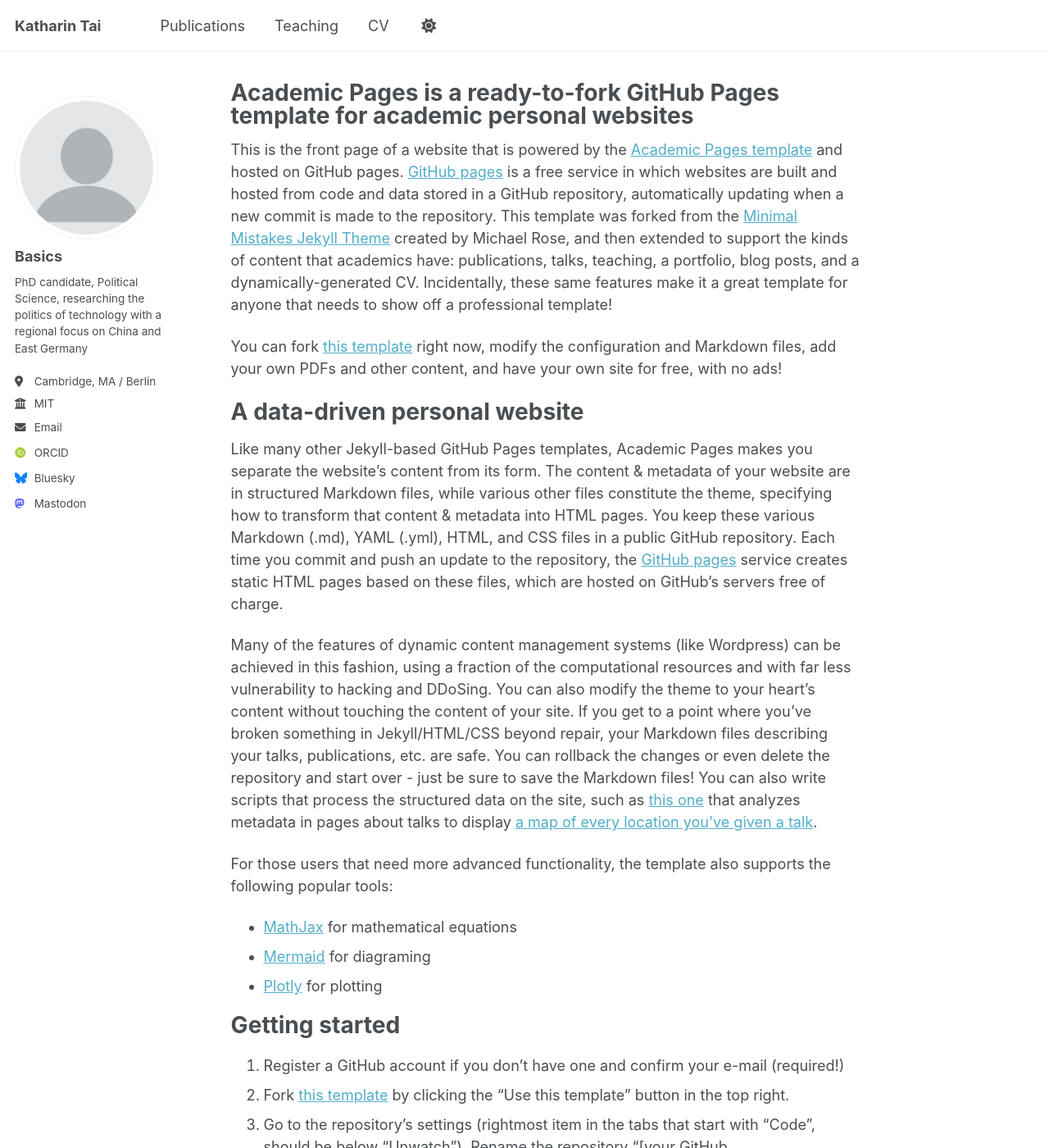
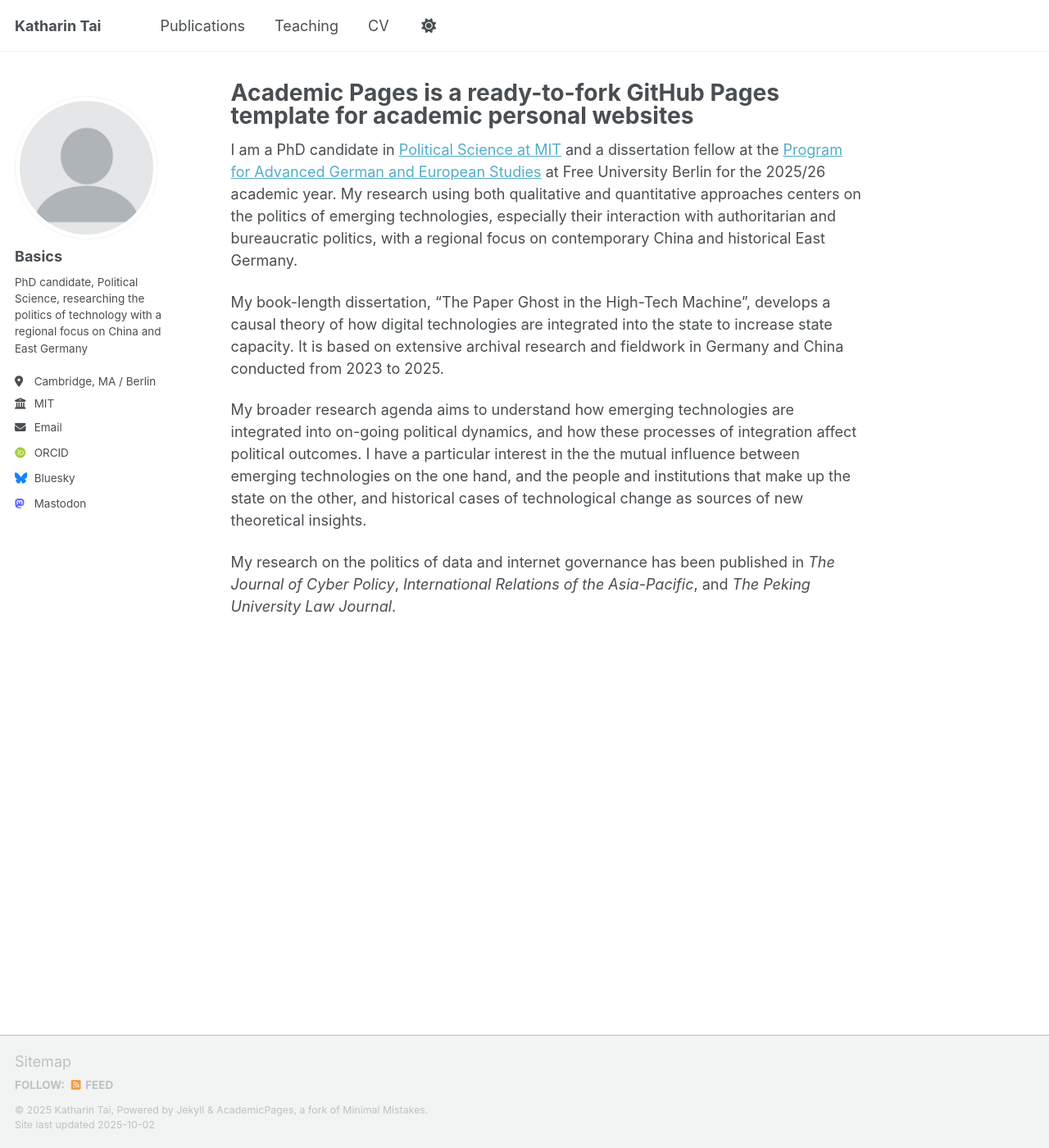
Before and after one commit to katharintai/katharintai.github.io, a Jekyll site: the page built from _pages/about.md, in a window 1280 px wide and 1400 px high. Shown: the whole window at 82% size. Built offline with Jekyll 4.4.1, drawn with Linux system fonts in a browser that asks for light colours; some web fonts are replaced; a script that is not in the unit is left out; some of the changed text lies outside the part shown.

Commit message:
"about" update

```diff
--- a/_pages/about.md
+++ b/_pages/about.md
@@ -7,7 +7,16 @@
   - /about.html
 ---
 
-This is the front page of a website that is powered by the [Academic Pages template](https://github.com/academicpages/academicpages.github.io) and hosted on GitHub pages. [GitHub pages](https://pages.github.com) is a free service in which websites are built and hosted from code and data stored in a GitHub repository, automatically updating when a new commit is made to the repository. This template was forked from the [Minimal Mistakes Jekyll Theme](https://mmistakes.github.io/minimal-mistakes/) created by Michael Rose, and then extended to support the kinds of content that academics have: publications, talks, teaching, a portfolio, blog posts, and a dynamically-generated CV. Incidentally, these same features make it a great template for anyone that needs to show off a professional template!
+I am a PhD candidate in [Political Science at MIT](https://polisci.mit.edu/people/katharin-tai) and a dissertation fellow at the [Program for Advanced German and European Studies](https://www.fu-berlin.de/en/sites/bprogram/index.html) at Free University Berlin for the 2025/26 academic year. My research using both qualitative and quantitative approaches centers on the politics of emerging technologies, especially their interaction with authoritarian and bureaucratic politics, with a regional focus on contemporary China and historical East Germany.
+
+My book-length dissertation, "The Paper Ghost in the High-Tech Machine", develops a causal theory of how digital technologies are integrated into the state to increase state capacity. It is based on extensive archival research and fieldwork in Germany and China conducted from 2023 to 2025.
+
+My broader research agenda aims to understand how emerging technologies are integrated into on-going
+political dynamics, and how these processes of integration affect political outcomes. I have a particular interest in the the mutual influence between emerging technologies on the one hand, and the people and institutions that make up the state on the other, and historical cases of technological change as sources of new theoretical insights.
+
+My research on the politics of data and internet governance has been published in *The Journal of Cyber Policy*, *International Relations of the Asia-Pacific*, and *The Peking University Law Journal*.
+
+<!-- This is the front page of a website that is powered by the [Academic Pages template](https://github.com/academicpages/academicpages.github.io) and hosted on GitHub pages. [GitHub pages](https://pages.github.com) is a free service in which websites are built and hosted from code and data stored in a GitHub repository, automatically updating when a new commit is made to the repository. This template was forked from the [Minimal Mistakes Jekyll Theme](https://mmistakes.github.io/minimal-mistakes/) created by Michael Rose, and then extended to support the kinds of content that academics have: publications, talks, teaching, a portfolio, blog posts, and a dynamically-generated CV. Incidentally, these same features make it a great template for anyone that needs to show off a professional template!
 
  You can fork [this template](https://github.com/academicpages/academicpages.github.io) right now, modify the configuration and Markdown files, add your own PDFs and other content, and have your own site for free, with no ads!
 
@@ -53,4 +62,4 @@
 
 For more info
 ------
-More info about configuring Academic Pages can be found in [the guide](https://academicpages.github.io/markdown/), the [growing wiki](https://github.com/academicpages/academicpages.github.io/wiki), and you can always [ask a question on GitHub](https://github.com/academicpages/academicpages.github.io/discussions). The [guides for the Minimal Mistakes theme](https://mmistakes.github.io/minimal-mistakes/docs/configuration/) (which this theme was forked from) might also be helpful.
+More info about configuring Academic Pages can be found in [the guide](https://academicpages.github.io/markdown/), the [growing wiki](https://github.com/academicpages/academicpages.github.io/wiki), and you can always [ask a question on GitHub](https://github.com/academicpages/academicpages.github.io/discussions). The [guides for the Minimal Mistakes theme](https://mmistakes.github.io/minimal-mistakes/docs/configuration/) (which this theme was forked from) might also be helpful.  -->
```
